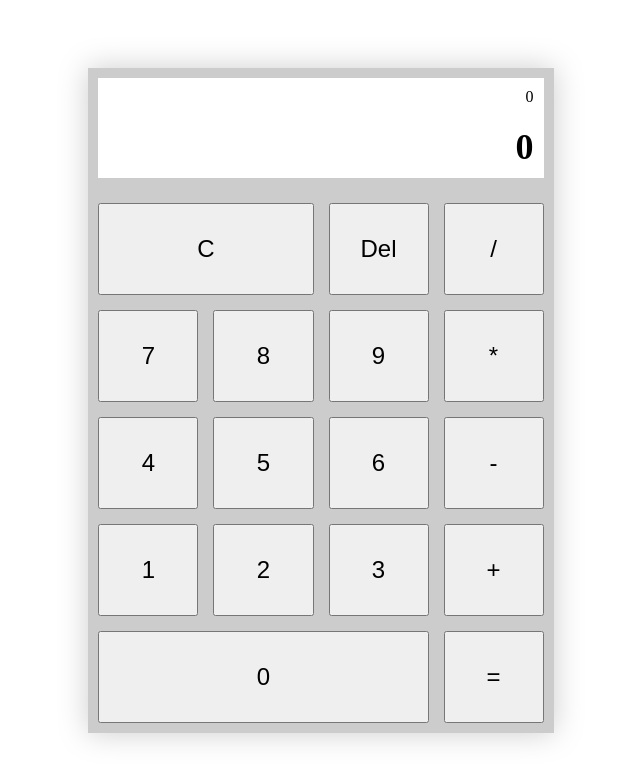
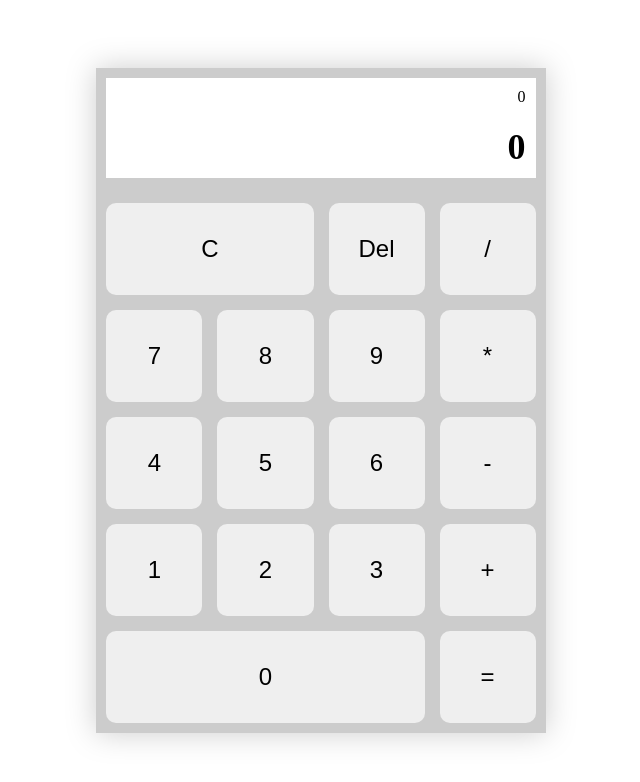
Before and after one commit to tjjames230/js-calculator, a plain HTML site: page index.html in a window 1280 px wide. Shown: the whole page, without its empty margins (319-959 px from the left). Drawn offline with Linux system fonts and the light colour scheme.

Commit message:
updated button styling

```diff
--- a/style.css
+++ b/style.css
@@ -52,4 +52,14 @@ body {
 .button {
   padding: 30px;
   font-size: 24px;
+  overflow: hidden;
+  height: 92px;
+  border-radius: 10px;
+  border: none;
+  background-color: #efefef;
 }
+
+.button:hover {
+  background-color: #aaaaaa;
+  cursor: pointer;
+}
```
